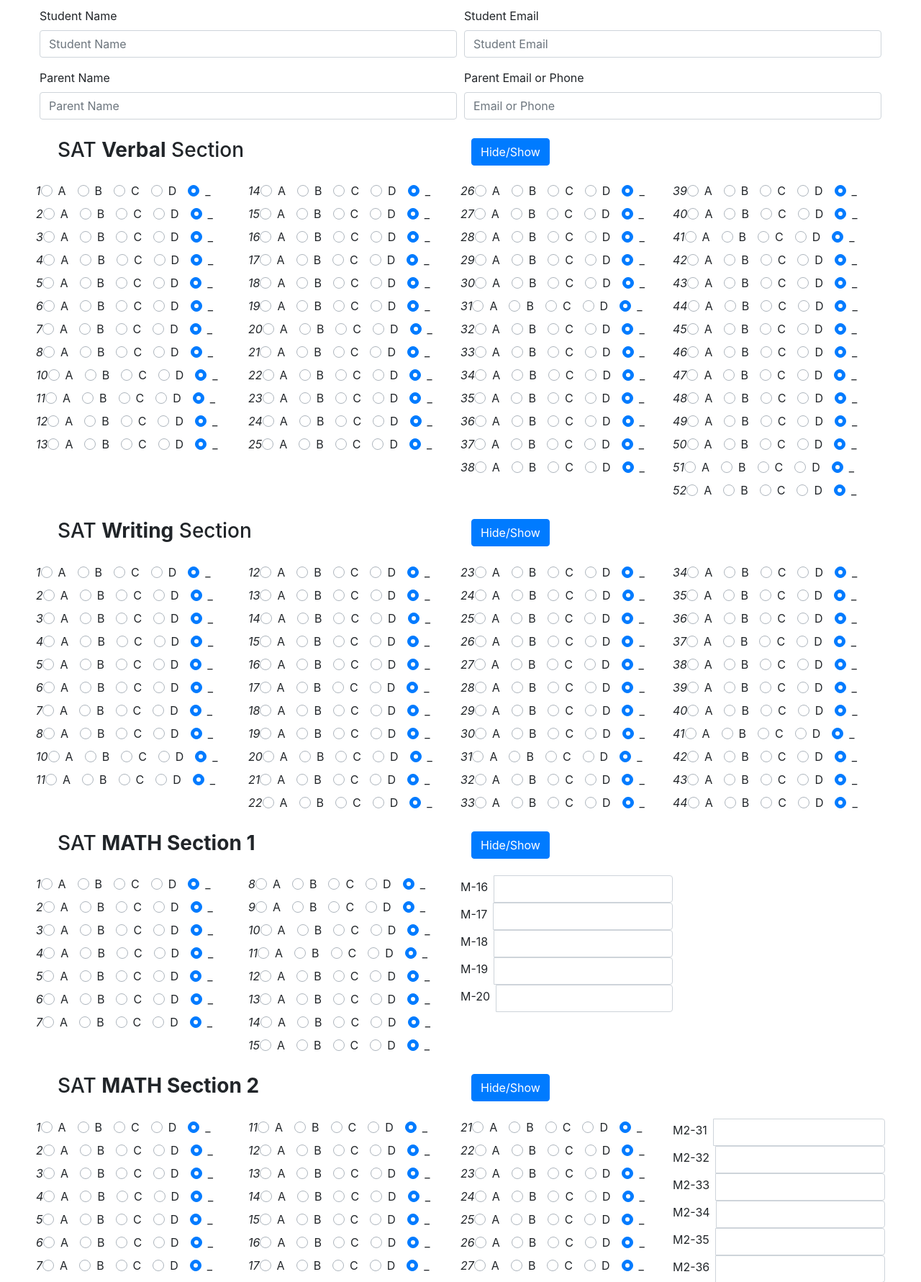
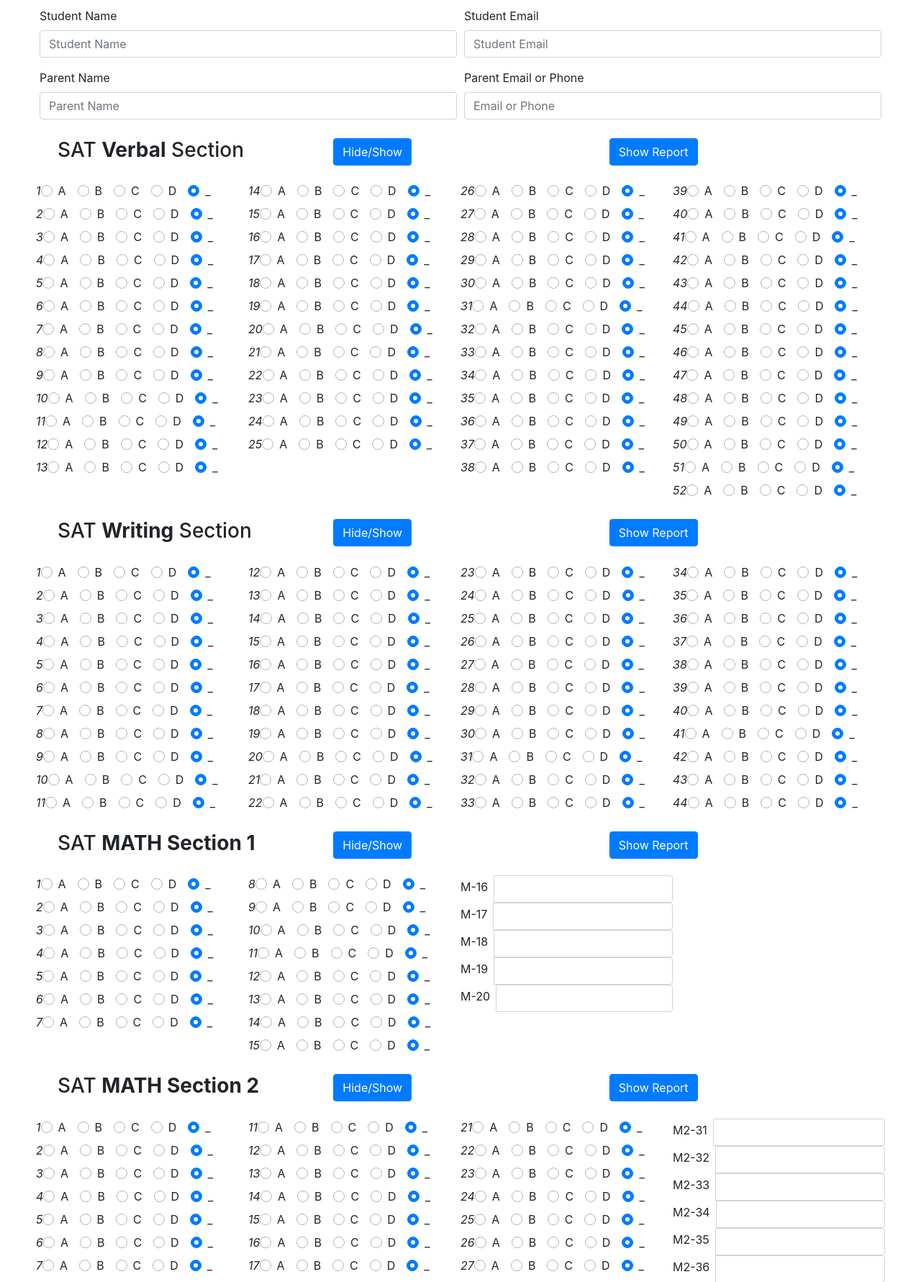
Before and after one commit to collegevine/SAT-Diagnostic-Tool, a Flask app: page / in a window 1280 px wide. Shown: the part 428-2209 px from the top of the page at 72% size. Run offline with Flask 2, Linux system fonts and the light colour scheme; some libraries are stand-ins or nearby versions.

Commit message:
update for VB changes

```diff
--- a/analysis.py
+++ b/analysis.py
@@ -63,6 +63,7 @@ def make_file():
 
 
 def plot_math(dicts):
+    print("math")
     df = pd.DataFrame.from_dict(dicts.get('math_difficulty'))
     df = df.sort_values(['difficulty'])
 
@@ -83,9 +84,11 @@ def plot_math(dicts):
 
 
 def plot_verbal(dicts):
+    print("verbal")
     v = pd.DataFrame.from_dict(dicts.get('reading_difficulty'))[['difficulty', 'wrong']]
     w = pd.DataFrame.from_dict(dicts.get('writing_difficulty'))[['difficulty', 'wrong']]
     m = pd.merge(v,w, on='difficulty')
+    print('merge')
     m['wrong'] = m.apply(lambda row: row['wrong_x'] + row['wrong_y'],axis=1)
     df = m.sort_values(['difficulty'])
 
@@ -96,7 +99,6 @@ def plot_verbal(dicts):
 
     plt.bar(y_pos, num_wrong, align='center')
     plt.xticks(y_pos, objects, rotation='vertical')
-    #plt.xticks(y_pos, objects)
     plt.ylabel('Number of Questions')
     plt.xlabel('Difficulty Level of Question')
     plt.title('SAT Verbal Questions Wrong By Difficulty')
@@ -105,7 +107,13 @@ def plot_verbal(dicts):
     plt.close()
     return ffile
 
+def mk_concept_dict(miss, total):
+    llist = [{'concept': k, 'wrong': int(miss.get(k,0)), 'pct' : fmt_percentage(miss.get(k,0), sum(total.values())), }for k in total.keys()]
+    newlist = sorted(llist, key=lambda k: float(k['pct']), reverse=True)
+    return newlist
 
+def mk_diff_dict(miss, total):
+    return [{'difficulty': k, 'wrong': miss.get(k,0), 'pct' : fmt_percentage(miss.get(k,0), sum(total.values())) }  for k in total.keys()]
 
 def calculate_math_score(ans_dict):
     # MATH 1 Correct answers
@@ -130,12 +138,13 @@ def calculate_math_score(ans_dict):
     # Math concepts
     m_total_concepts = agg_counts_dict(m_ans_df[['concept','concept2']])
     m_missed_concepts =  agg_counts_dict(m_ans_df.loc[m_ans_df['correct'] == False][['concept','concept2']])
-    m_concept_dict = [{'concept': k, 'pct' : fmt_percentage(m_missed_concepts.get(k,0), sum(m_total_concepts.values())), 'wrong': m_missed_concepts.get(k,0), 'total': m_total_concepts.get(k)}  for k in m_total_concepts.keys()]
+    m_concept_dict =  mk_concept_dict(m_missed_concepts, m_total_concepts)
 
     # Math Difficulty
     m_missed_diff = dict(m_ans_df.loc[m_ans_df['correct'] == False][['difficulty']].apply(pd.value_counts)['difficulty'])
     m_total_diff = agg_counts_dict(m_ans_df[['difficulty']])
-    m_diff_dict = [{'difficulty': k, 'pct' : fmt_percentage(m_missed_diff.get(k,0), sum(m_total_diff.values())), 'wrong': m_missed_diff.get(k,0), 'total': m_total_diff.get(k)}  for k in m_total_diff.keys()]
+    m_diff_dict = mk_diff_dict(m_missed_diff, m_total_diff)
+
     odict = {
         'math_score' : score,
         'math_percentile' : percentile,
@@ -168,22 +177,22 @@ def calculate_verbal_score(ans_dict):
     # Verbal Concepts
     v_total_concepts = agg_counts_dict(v_ans_df[['concept','concept2']])
     v_missed_concepts =  agg_counts_dict(v_ans_df.loc[v_ans_df['correct'] == False][['concept','concept2']])
-    v_concept_dict = [{'concept': k, 'pct' : fmt_percentage(v_missed_concepts.get(k,0), sum(v_total_concepts.values())), 'wrong': v_missed_concepts.get(k,0), 'total': v_total_concepts.get(k)}  for k in v_total_concepts.keys()]
+    v_concept_dict =  mk_concept_dict(v_missed_concepts, v_total_concepts)
 
     # Writing Concepts
     w_total_concepts = agg_counts_dict(w_ans_df[['concept','concept2']])
     w_missed_concepts =  agg_counts_dict(w_ans_df.loc[w_ans_df['correct'] == False][['concept','concept2']])
-    w_concept_dict = [{'concept': k, 'pct' : fmt_percentage(w_missed_concepts.get(k,0), sum(w_total_concepts.values())), 'wrong': w_missed_concepts.get(k,0), 'total': w_total_concepts.get(k)}  for k in w_total_concepts.keys()]
+    w_concept_dict =  mk_concept_dict(w_missed_concepts, w_total_concepts)
 
     # Verbal Difficulty
     v_missed_diff = dict(v_ans_df.loc[v_ans_df['correct'] == False][['difficulty']].apply(pd.value_counts)['difficulty'])
     v_total_diff = agg_counts_dict(v_ans_df[['difficulty']])
-    v_diff_dict = [{'difficulty': k, 'pct' : fmt_percentage(v_missed_diff.get(k,0), sum(v_total_diff.values())), 'wrong': v_missed_diff.get(k,0), 'total': v_total_diff.get(k)}  for k in v_total_diff.keys()]
+    v_diff_dict = mk_diff_dict(v_missed_diff, v_total_diff)
 
     # Writing Difficulty
     w_missed_diff = dict(w_ans_df.loc[w_ans_df['correct'] == False][['difficulty']].apply(pd.        value_counts)['difficulty'])
     w_total_diff = agg_counts_dict(w_ans_df[['difficulty']])
-    w_diff_dict = [{'difficulty': k, 'pct' : fmt_percentage(w_missed_diff.get(k,0), sum(w_total_diff.values())), 'wrong': w_missed_diff.get(k,0), 'total': w_total_diff.get(k)}  for k in w_total_diff.keys()]
+    w_diff_dict =  mk_diff_dict(w_missed_diff, w_total_diff)
 
     odict = {
         'verbal_score' : score,
--- a/app.py
+++ b/app.py
@@ -33,8 +33,8 @@ def success():
             return render_template('result.html',
                     table = tables,
                     obj = obj,
-                    cols_concept = ['', 'Concept', 'Percent', 'Wrong', 'Total'],
-                    cols_diff = ['', 'Difficulty', 'percent', 'Wrong', 'Total'],
+                    cols_concept = ['', 'Concept', 'Wrong', 'Percent of Total Test Questions'],
+                    cols_diff = ['','Question Level Difficulty', 'Wrong', 'Percent of Total Questions'],
                     verbal_plot = verbal_plot,
                     math_plot = math_plot)
 
--- a/templates/home.html
+++ b/templates/home.html
@@ -11,6 +11,50 @@
         $(this).prop('checked', false);
     }
 });
+
+fmt_line = function(ans, num){
+    var a = "" + ans;
+    var n = "" + num
+    if (n.length == 1){
+        n = n + " ";
+    }
+    return n + "  " + a;
+}
+
+report = function(subject,maxi){
+    var outs = "" ;
+    for(i = 1; i <= maxi; i++){
+        var locals;
+        locals = $("input[name="+subject+"_" + i + "]:checked").attr('value');
+        var line = fmt_line(locals, i);
+        outs = outs + "</br>" + line;
+    }
+    return outs;
+}
+
+$(document).ready(function () {
+    $("#collapse-verbal-report-btn").click(function (){
+            document.getElementById('verbal-report').innerHTML = report('verbal', 52);
+            });
+ });
+$(document).ready(function () {
+    $("#collapse-writing-report-btn").click(function (){
+            document.getElementById('writing-report').innerHTML = report('writing', 44);
+            });
+ });
+$(document).ready(function () {
+    $("#collapse-math1-report-btn").click(function (){
+            document.getElementById('math1-report').innerHTML = report('math1', 20);
+            });
+ });
+$(document).ready(function () {
+    $("#collapse-math2-report-btn").click(function (){
+            document.getElementById('math2-report').innerHTML = report('math2', 38);
+            });
+ });
+
+
+
 </script>
 <style>
 .row {
@@ -89,6 +133,7 @@
  </div>
 
 
+
 <div class="container">
  <div class="row">
     <div class="col-sm">
@@ -99,6 +144,11 @@
             Hide/Show
         </button>
     </div>
+    <div class="col-sm">
+        <button class="btn btn-primary" type="button" data-toggle="collapse" data-target="#collapse-verbal-report" aria-expanded="false" aria-controls="collapse-verbal-report" id="collapse-verbal-report-btn">
+            Show Report
+        </button>
+    </div>
 
  </div>
 </div>
@@ -106,7 +156,7 @@
 <div class="collapse show" id="collapse-verbal">
     <div class="row">
         <div class="column">
-        {% for n in [1,2,3,4,5,6,7,8,10,11,12,13] %}
+        {% for n in [1,2,3,4,5,6,7,8,9,10,11,12,13] %}
             {{ multi_choice(n, "verbal","V") }}
         {% endfor %}
         </div>
@@ -127,6 +177,18 @@
         </div>
     </div>
 </div>
+<div class="collapse" id="collapse-verbal-report">
+    <div class="row">
+        <div class="column">
+            <div class="card">
+                <h3> VERBAL ANSWER PREVIEW </h3>
+                <div id='verbal-report'>
+                </div>
+
+            </div>
+        </div>
+    </div>
+</div>
 
 
 <div class="container">
@@ -139,6 +201,11 @@
             Hide/Show
         </button>
     </div>
+    <div class="col-sm">
+        <button class="btn btn-primary" type="button" data-toggle="collapse" data-target="#collapse-writing-report" aria-expanded="false" aria-controls="collapse-writing-report" id="collapse-writing-report-btn">
+            Show Report
+        </button>
+    </div>
  </div>
 </div>
 
@@ -146,7 +213,7 @@
     <div class="row">
         <div class="column">
         {% set verbal = verbal %}
-            {% for n in [1,2,3,4,5,6,7,8,10,11] %}
+            {% for n in [1,2,3,4,5,6,7,8,9,10,11] %}
         {{ multi_choice(n, "writing", "W") }}
         {% endfor %}
         </div>
@@ -167,6 +234,18 @@
         </div>
     </div>
 </div>
+<div class="collapse" id="collapse-writing-report">
+    <div class="row">
+        <div class="column">
+            <div class="card">
+                <h3> WRITING ANSWER PREVIEW </h3>
+                <div id='writing-report'>
+                </div>
+
+            </div>
+        </div>
+    </div>
+</div>
 
 
 
@@ -178,6 +257,11 @@
     <div class="col-sm">
         <button class="btn btn-primary" type="button" data-toggle="collapse" data-target="#collapse-math-1" aria-expanded="true" aria-controls="collapse-math-1">
             Hide/Show
+        </button>
+    </div>
+    <div class="col-sm">
+        <button class="btn btn-primary" type="button" data-toggle="collapse" data-target="#collapse-math1-report" aria-expanded="false" aria-controls="collapse-math1-report" id="collapse-math1-report-btn">
+            Show Report
         </button>
     </div>
  </div>
@@ -203,6 +287,18 @@
         </div>
     </div>
 </div>
+<div class="collapse" id="collapse-math1-report">
+    <div class="row">
+        <div class="column">
+            <div class="card">
+                <h3> MATH 1 ANSWER PREVIEW </h3>
+                <div id='math1-report'>
+                </div>
+
+            </div>
+        </div>
+    </div>
+</div>
 
 
 
@@ -214,6 +310,11 @@
     <div class="col-sm">
         <button class="btn btn-primary" type="button" data-toggle="collapse" data-target="#collapse-math-2" aria-expanded="true" aria-controls="collapse-math-2">
             Hide/Show
+        </button>
+    </div>
+    <div class="col-sm">
+        <button class="btn btn-primary" type="button" data-toggle="collapse" data-target="#collapse-math2-report" aria-expanded="false" aria-controls="collapse-math2-report" id="collapse-math2-report-btn">
+            Show Report
         </button>
     </div>
  </div>
@@ -243,6 +344,19 @@
         </div>
     </div>
   </div>
+<div class="collapse" id="collapse-math2-report">
+    <div class="row">
+        <div class="column">
+            <div class="card">
+                <h3> MATH 2 ANSWER PREVIEW </h3>
+                <div id='math2-report'>
+                </div>
+
+            </div>
+        </div>
+    </div>
+</div>
+
 </div>
 
 <div class="container">
--- a/templates/macros.html
+++ b/templates/macros.html
@@ -61,7 +61,7 @@
   {% for row in table %}
   {% set rowloop = loop %}
   <tr>
-      <th scope="row">{{ rowloop.index }} </th>
+      <th scope="row"></th>
         {% for key, value in row.items() %}
       <td>{{ value }}</td>
         {% endfor %}
```
Also changed, not shown: templates/result.html (+7 -7 lines).
